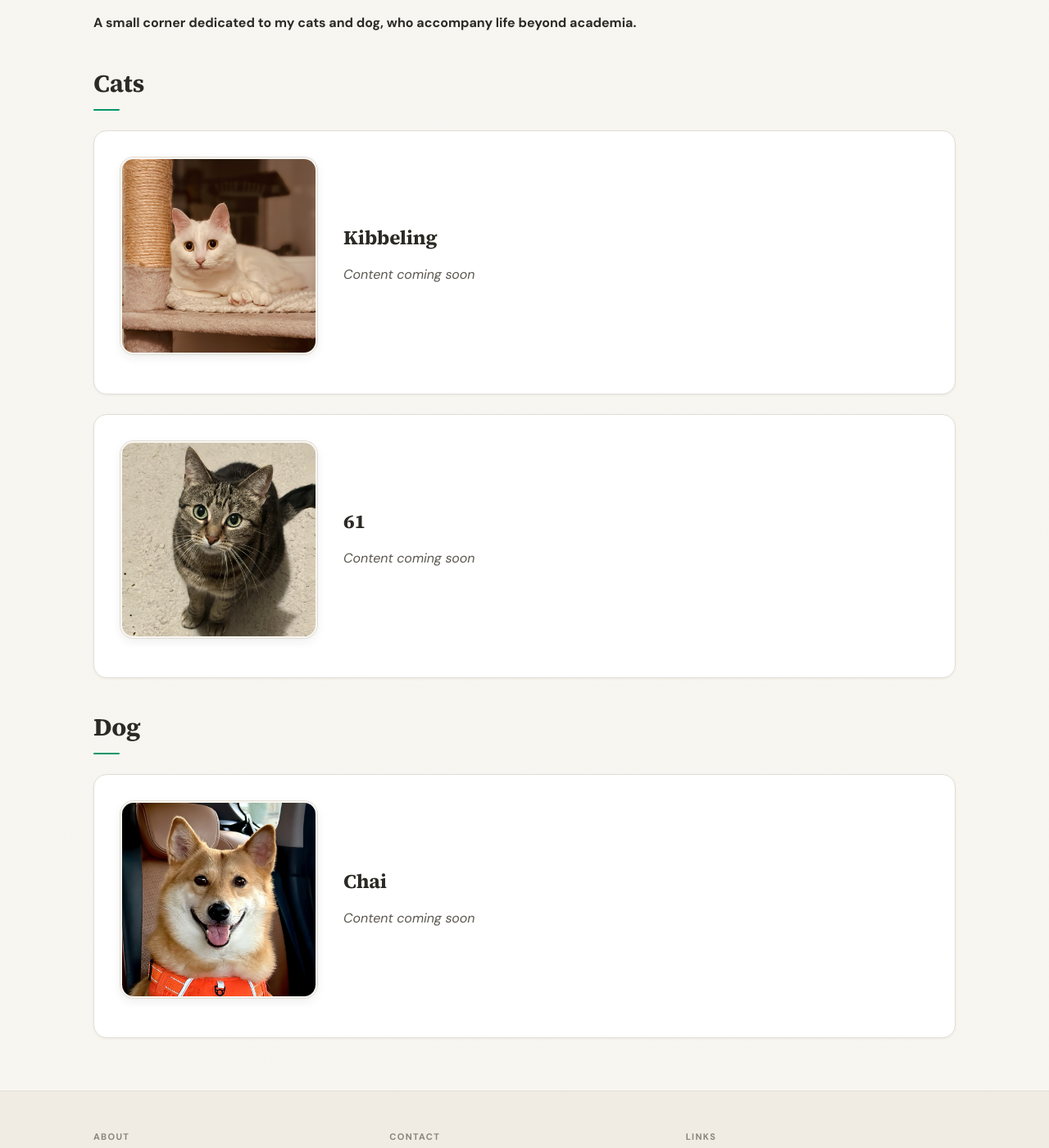
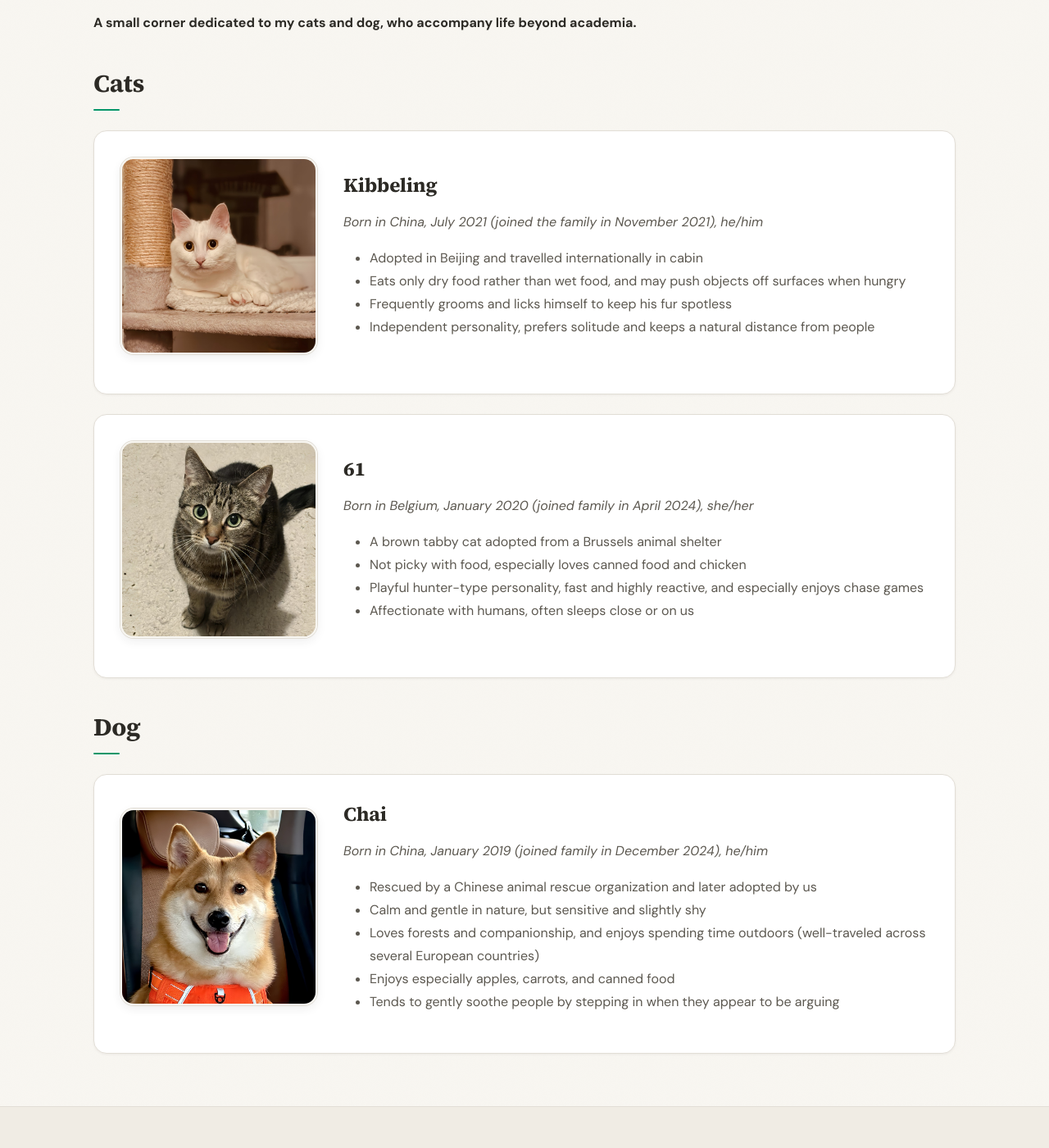
Before and after one commit to suruoxin/suruoxin.github.io, a Jekyll site: the page built from _pages/pets.md, in a window 1280 px wide and 1400 px high, scrolled down 191 px. Shown: the whole window at 82% size. Built offline with Jekyll 4.4.1, drawn with Linux system fonts in a browser that asks for light colours; a style sheet for code colours, icons or effects is not loaded.

Commit message:
Add bios for Kibbeling, 61, and Chai on the Pets page
Replace the 'Content coming soon' placeholders with each animal's
birth/adoption line and a bulleted list of fun facts.

Co-Authored-By: Claude Sonnet 4.6 <noreply@anthropic.com>

```diff
--- a/_pages/pets.md
+++ b/_pages/pets.md
@@ -16,7 +16,13 @@ permalink: /pets/
 <img src="{{ site.url }}{{ site.baseurl }}/images/team/kibbeling.jpg" class="pi-photo pet-photo" alt="Kibbeling" loading="lazy">
 <div>
 <h3 class="pi-name">Kibbeling</h3>
-<p style="font-style: italic; color: var(--text-secondary);">Content coming soon</p>
+<p style="font-style: italic; color: var(--text-secondary);">Born in China, July 2021 (joined the family in November 2021), he/him</p>
+<ul style="margin-top: var(--space-4);">
+<li>Adopted in Beijing and travelled internationally in cabin</li>
+<li>Eats only dry food rather than wet food, and may push objects off surfaces when hungry</li>
+<li>Frequently grooms and licks himself to keep his fur spotless</li>
+<li>Independent personality, prefers solitude and keeps a natural distance from people</li>
+</ul>
 </div>
 </div>
 </div>
@@ -26,7 +32,13 @@ permalink: /pets/
 <img src="{{ site.url }}{{ site.baseurl }}/images/team/61.jpg" class="pi-photo pet-photo" alt="61" loading="lazy">
 <div>
 <h3 class="pi-name">61</h3>
-<p style="font-style: italic; color: var(--text-secondary);">Content coming soon</p>
+<p style="font-style: italic; color: var(--text-secondary);">Born in Belgium, January 2020 (joined family in April 2024), she/her</p>
+<ul style="margin-top: var(--space-4);">
+<li>A brown tabby cat adopted from a Brussels animal shelter</li>
+<li>Not picky with food, especially loves canned food and chicken</li>
+<li>Playful hunter-type personality, fast and highly reactive, and especially enjoys chase games</li>
+<li>Affectionate with humans, often sleeps close or on us</li>
+</ul>
 </div>
 </div>
 </div>
@@ -58,7 +70,14 @@ permalink: /pets/
 <img src="{{ site.url }}{{ site.baseurl }}/images/team/chai.jpg" class="pi-photo pet-photo" alt="Chai" loading="lazy">
 <div>
 <h3 class="pi-name">Chai</h3>
-<p style="font-style: italic; color: var(--text-secondary);">Content coming soon</p>
+<p style="font-style: italic; color: var(--text-secondary);">Born in China, January 2019 (joined family in December 2024), he/him</p>
+<ul style="margin-top: var(--space-4);">
+<li>Rescued by a Chinese animal rescue organization and later adopted by us</li>
+<li>Calm and gentle in nature, but sensitive and slightly shy</li>
+<li>Loves forests and companionship, and enjoys spending time outdoors (well-traveled across several European countries)</li>
+<li>Enjoys especially apples, carrots, and canned food</li>
+<li>Tends to gently soothe people by stepping in when they appear to be arguing</li>
+</ul>
 </div>
 </div>
 </div>
```
